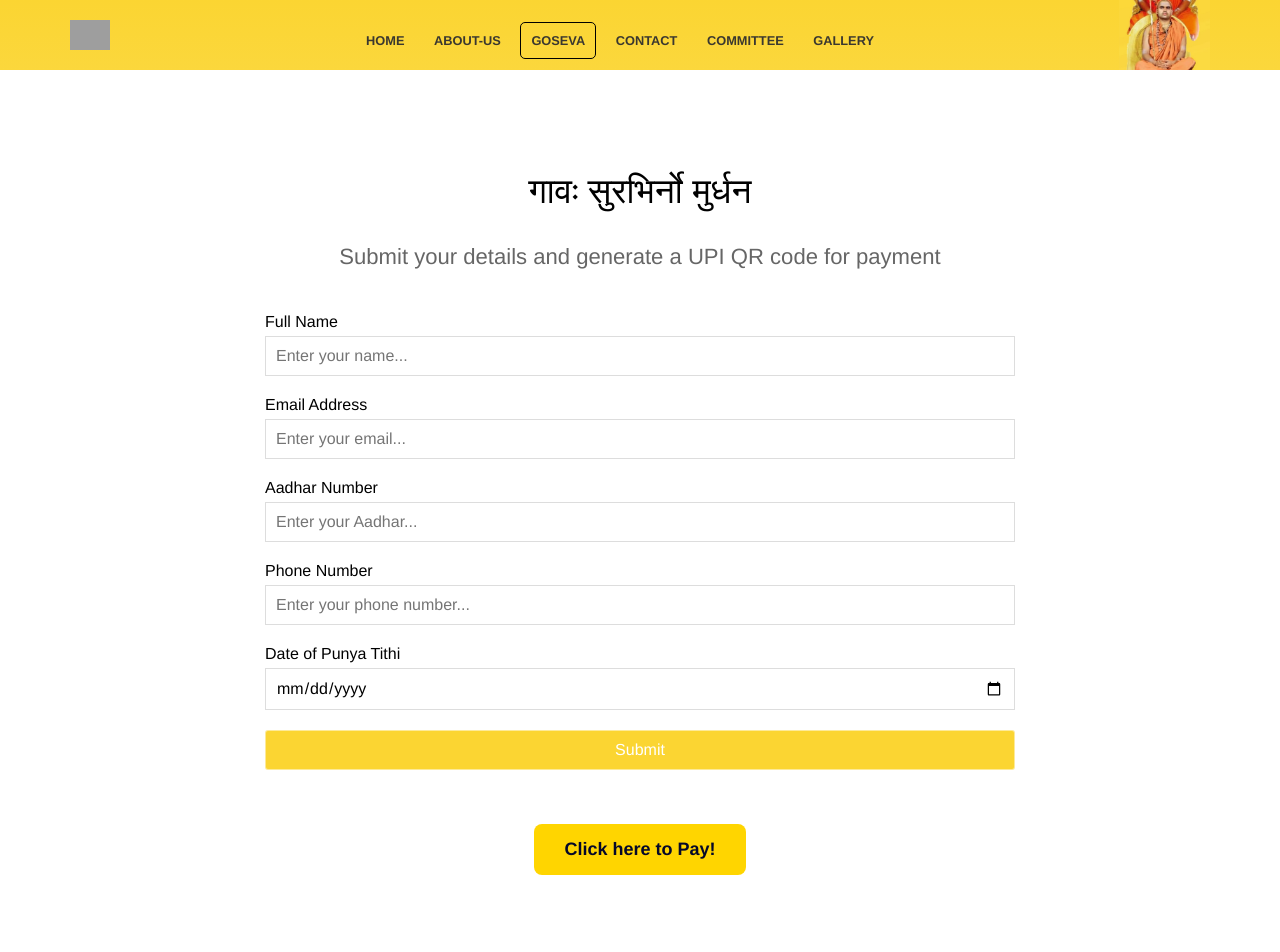
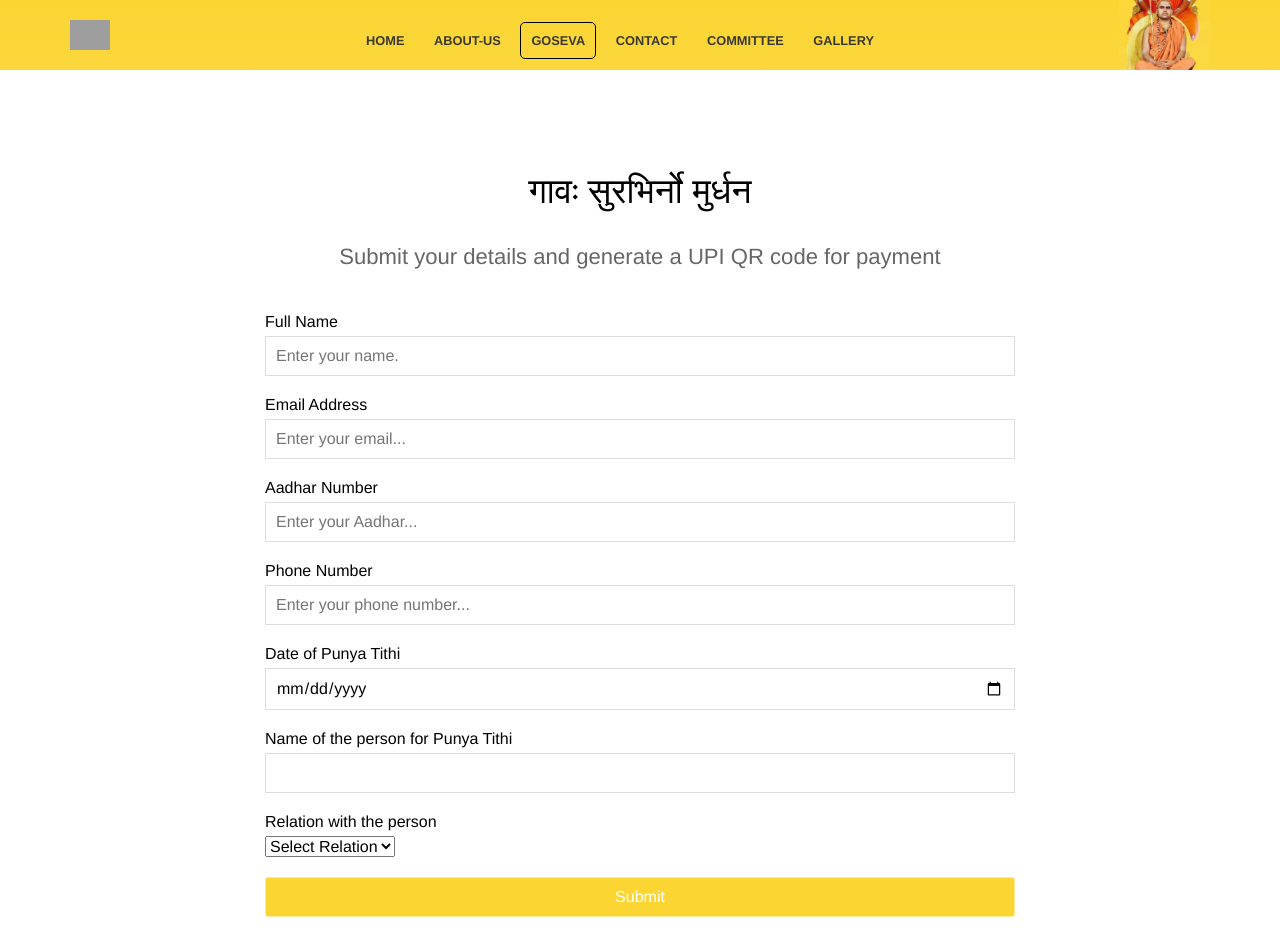
Before and after one commit to sujayadkesar/govardhana, a Jekyll site: the page built from blog/punyatithi.html, in a window 1280 px wide. Shown: the top 952 px of the page. Built offline with Jekyll 4.4.1, drawn with Linux system fonts in a browser that asks for light colours; grey boxes are pictures that could not be loaded.

Commit message:
relation

```diff
--- a/blog/punyatithi.html
+++ b/blog/punyatithi.html
@@ -7,7 +7,7 @@ description: Submit your details and generate a UPI QR code for payment
 <div class="contact-box" style="display: flex; justify-content: center; align-items: center;">
   <form id="paymentForm" onsubmit="submitForm(event)">
     <label for="name">Full Name</label>
-    <input type="text" name="name" id="name" placeholder="Enter your name..." required/>
+    <input type="text" name="name" id="name" placeholder="Enter your name." required/>
 
     <label for="email">Email Address</label>
     <input type="email" name="email" id="email" placeholder="Enter your email..." required />
@@ -20,6 +20,21 @@ description: Submit your details and generate a UPI QR code for payment
 
     <label for="punyatithi">Date of Punya Tithi </label>
     <input type="date" name="punyatithi" id="punyatithi"  required />
+
+    <label for="nameOfPunyatithi">Name of the person for Punya Tithi</label>
+    <input type="text" name="nameOfPunyatithi" id="nameOfPunyatithi" required>
+    <label for="relation">Relation with the person</label>
+    <select name="relation" id="relation" required>
+        <option value="">Select Relation</option>
+        <option value="Sister">Sister</option>
+        <option value="Mother">Mother</option>
+        <option value="Brother">Brother</option>
+        <option value="Father">Father</option>
+        <option value="Grandfather">Grandfather</option>
+        <option value="Grandmother">Grandmother</option>
+        <option value="Other">Other</option>
+    </select>
+
 
     <label for="amount" style="display: none;">Donated for Birthday go pooja</label>
     <input type="text" name="amount" id="amount" value="1250" style="display: none;" />
```
